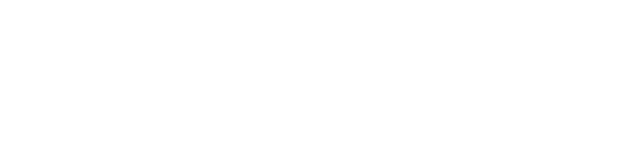
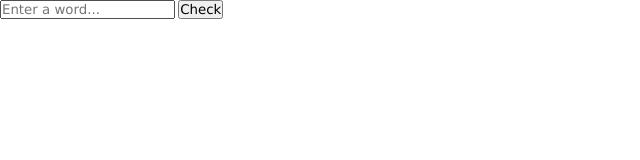
Before and after one commit to Ohiomatabn/Pangram, a plain HTML site: page index.html in a window 1280 px wide. Shown: the whole page, without its empty margins (0-640 px from the left). Drawn offline with Linux system fonts and the light colour scheme.

Commit message:
Add the HTML markup

```diff
--- a/index.html
+++ b/index.html
@@ -7,6 +7,20 @@
     <link rel="stylesheet" href="styles.css" />
   </head>
   <body>
+    <sectino class="main">
+      <div class="container pal">
+        <input
+          type="text"
+          name="pangram"
+          id="pangram"
+          placeholder="Enter a word..."
+          class="input-text"
+        />
+        <button class="btn" id="btn">Check</button>
+        <p class="result" id="result"></p>
+      </div>
+    </section>
+
     <script src="script.js"></script>
   </body>
 </html>
```
